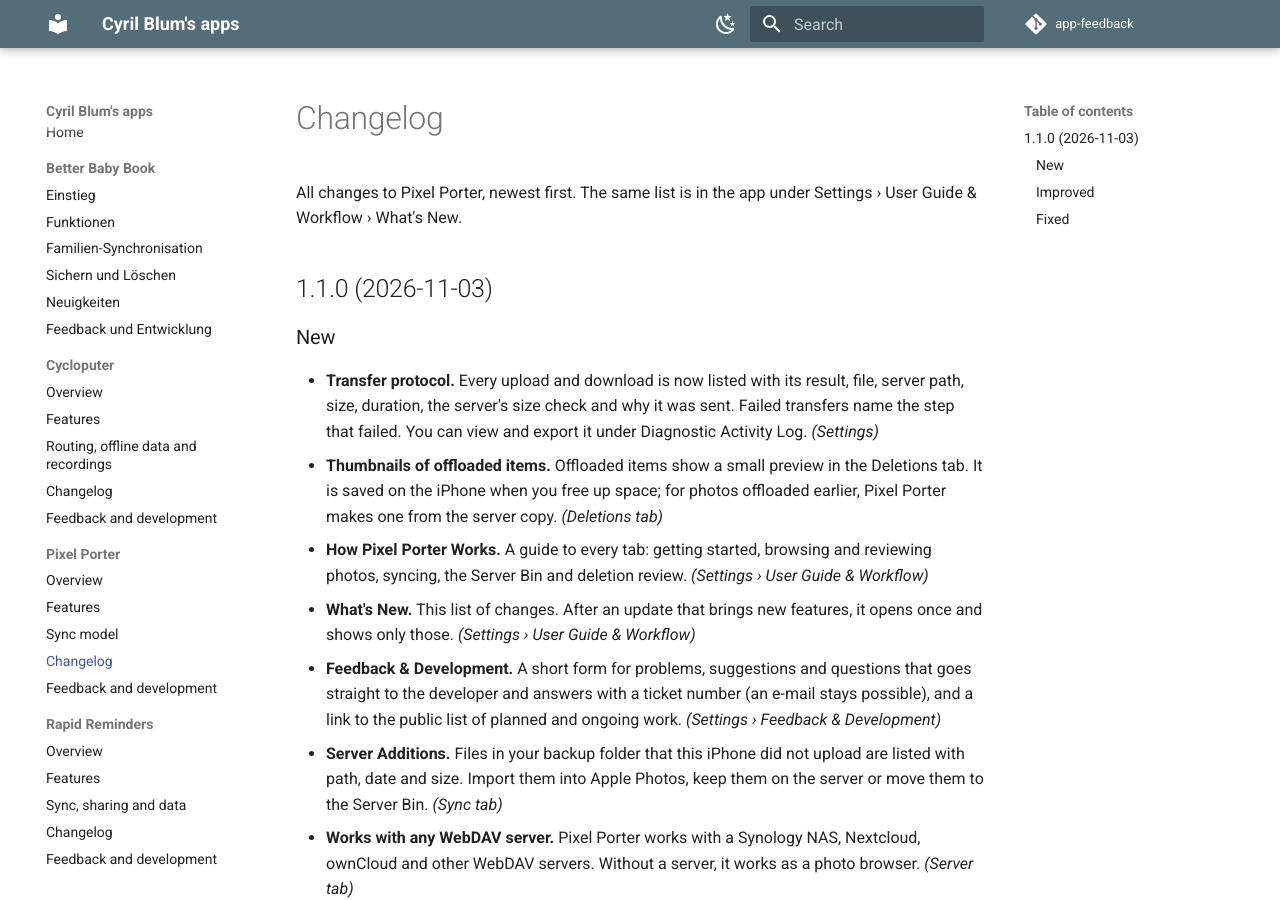
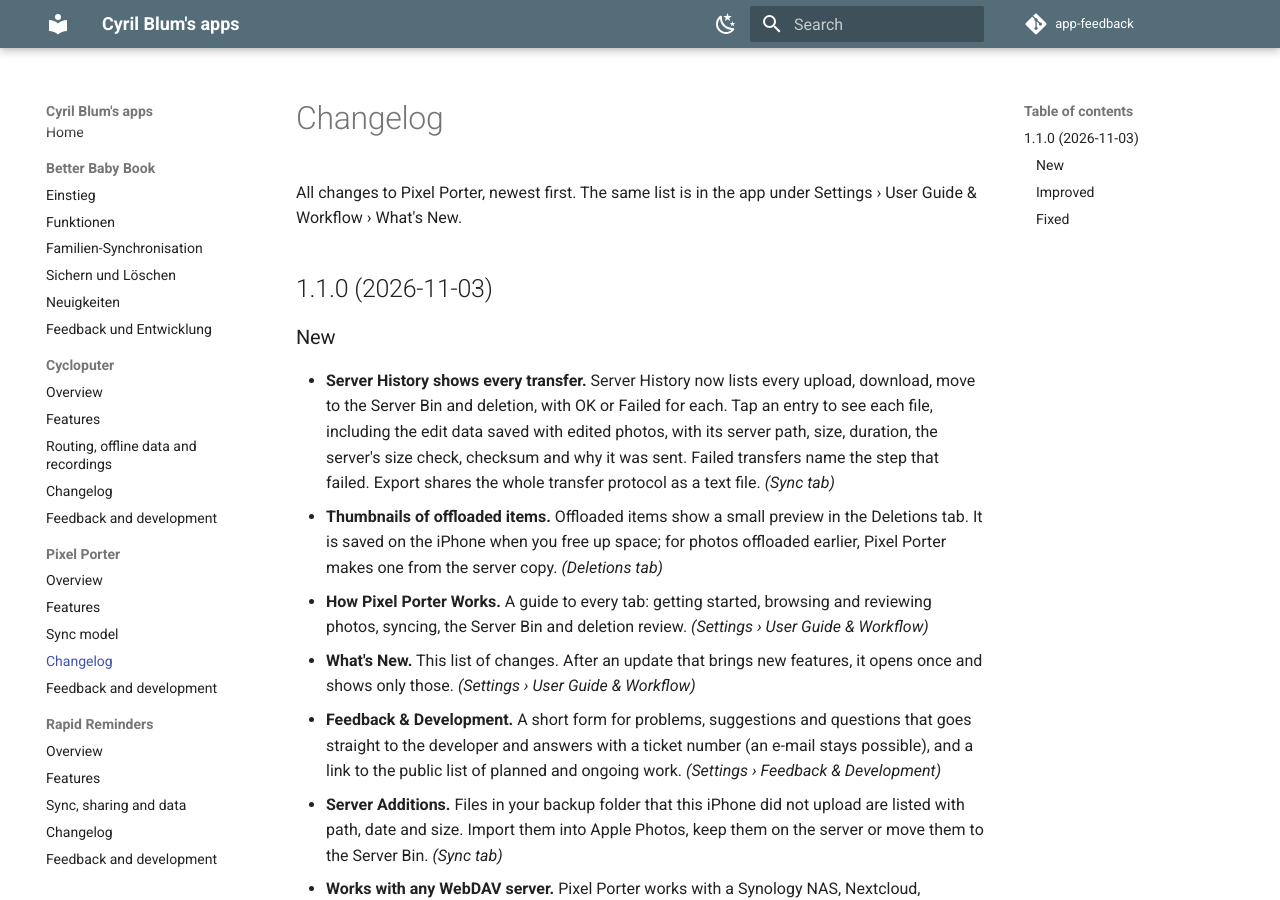
Before and after one commit to CyrilBlum/app-feedback, an MkDocs documentation site: the page built from docs/pixel-porter/changelog.md, in a window 1280 px wide and 900 px high. Built offline with MkDocs 1.6.1 and Material for MkDocs 9.7.7, drawn with Linux system fonts in a browser that asks for light colours; comment, search, counter and statistics services are not loaded.

Commit message:
Pixel Porter changelog: Server History shows every transfer
Co-Authored-By: Claude Opus 5.5 <noreply@anthropic.com>

```diff
--- a/docs/pixel-porter/changelog.md
+++ b/docs/pixel-porter/changelog.md
@@ -6,7 +6,7 @@ All changes to Pixel Porter, newest first. The same list is in the app under Set
 
 ### New
 
-- **Transfer protocol.** Every upload and download is now listed with its result, file, server path, size, duration, the server's size check and why it was sent. Failed transfers name the step that failed. You can view and export it under Diagnostic Activity Log. *(Settings)*
+- **Server History shows every transfer.** Server History now lists every upload, download, move to the Server Bin and deletion, with OK or Failed for each. Tap an entry to see each file, including the edit data saved with edited photos, with its server path, size, duration, the server's size check, checksum and why it was sent. Failed transfers name the step that failed. Export shares the whole transfer protocol as a text file. *(Sync tab)*
 - **Thumbnails of offloaded items.** Offloaded items show a small preview in the Deletions tab. It is saved on the iPhone when you free up space; for photos offloaded earlier, Pixel Porter makes one from the server copy. *(Deletions tab)*
 - **How Pixel Porter Works.** A guide to every tab: getting started, browsing and reviewing photos, syncing, the Server Bin and deletion review. *(Settings › User Guide & Workflow)*
 - **What's New.** This list of changes. After an update that brings new features, it opens once and shows only those. *(Settings › User Guide & Workflow)*
```
